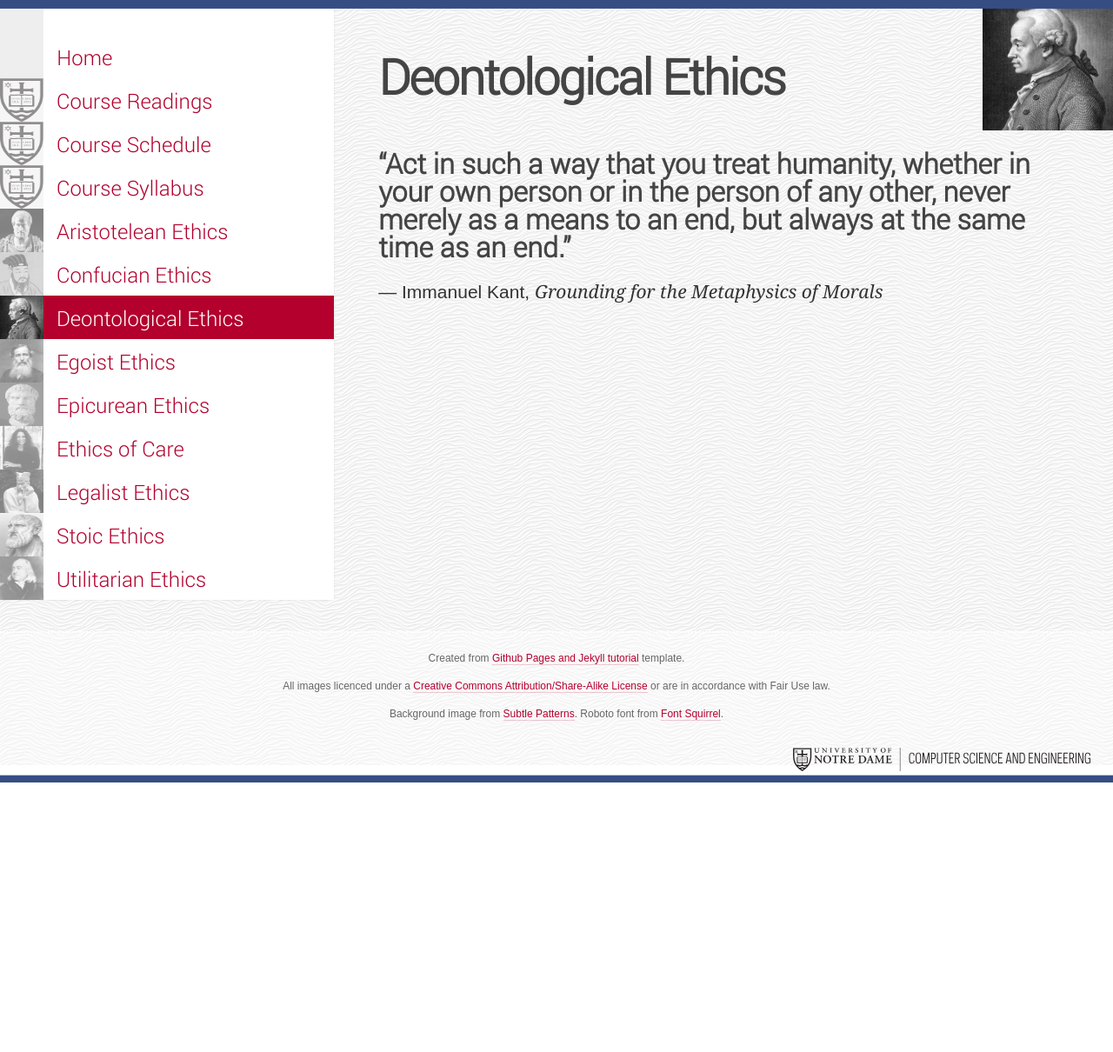
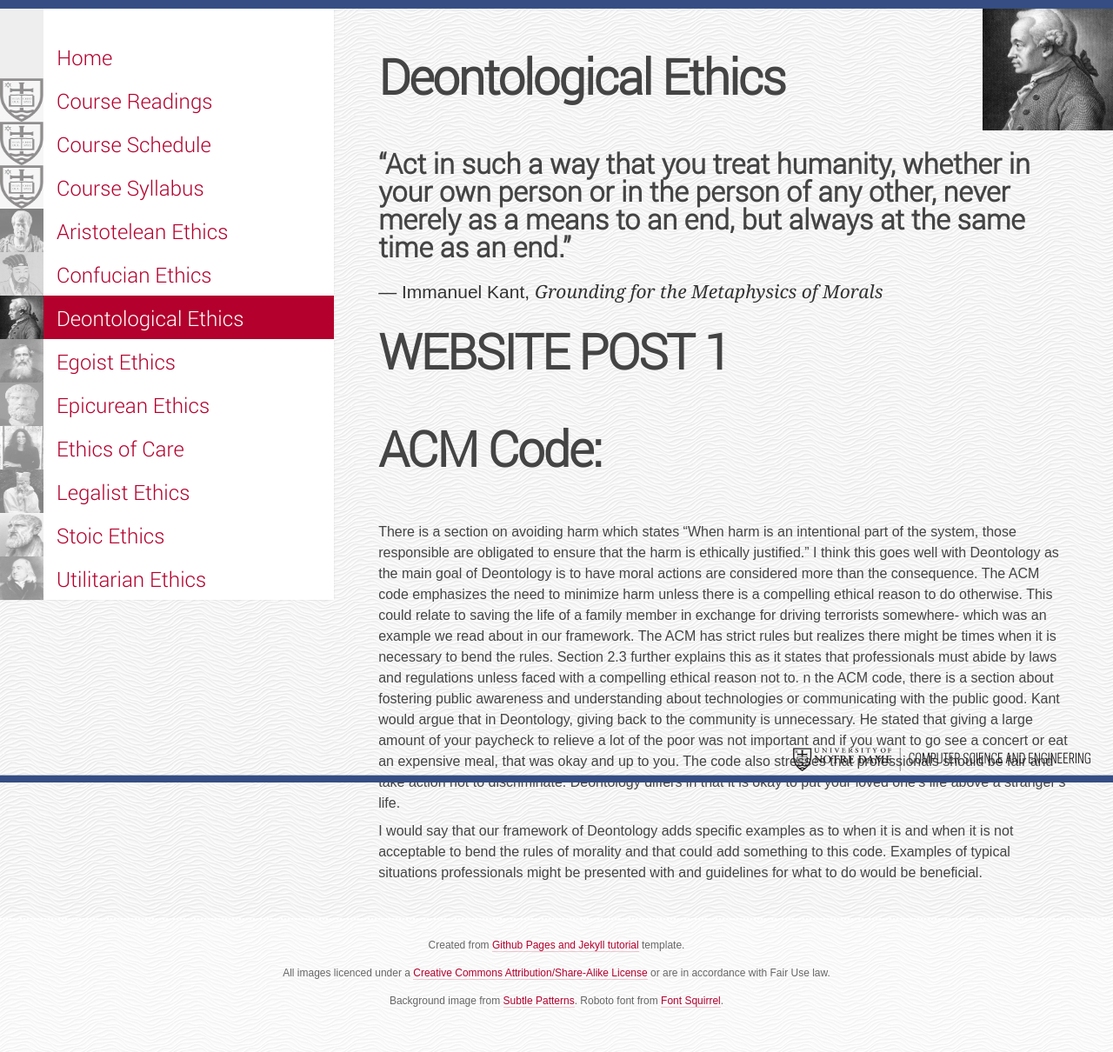
Before and after one commit to pfalvey/ethical-computing-institute, a Jekyll site: the page built from deontological-ethics.md, in a window 1280 px wide. Shown: the whole page at 87% size. Built offline with Jekyll 4.4.1, drawn with Linux system fonts in a browser that asks for light colours; before the commit the page ends 900 px from its top, so only the background shows below that.

Commit message:
ACM Code

```diff
--- a/deontological-ethics.md
+++ b/deontological-ethics.md
@@ -8,3 +8,11 @@ coursepage: false
 
 ## “Act in such a way that you treat humanity, whether in your own person or in the person of any other, never merely as a means to an end, but always at the same time as an end.”
 ### ― Immanuel Kant, *Grounding for the Metaphysics of Morals*
+
+# WEBSITE POST 1
+
+# ACM Code:
+There is a section on avoiding harm which states “When harm is an intentional part of the system, those responsible are obligated to ensure that the harm is ethically justified.” I think this goes well with Deontology as the main goal of Deontology is to have moral actions are considered more than the consequence. The ACM code emphasizes the need to minimize harm unless there is a compelling ethical reason to do otherwise. This could relate to saving the life of a family member in exchange for driving terrorists somewhere- which was an example we read about in our framework. The ACM has strict rules but realizes there might be times when it is necessary to bend the rules. Section 2.3 further explains this as it states that professionals must abide by laws and regulations unless faced with a compelling ethical reason not to.
+ n the ACM code, there is a section about fostering public awareness and understanding about technologies or communicating with the public good. Kant would argue that in Deontology, giving back to the community is unnecessary. He stated that giving a large amount of your paycheck to relieve a lot of the poor was not important and if you want to go see a concert or eat an expensive meal, that was okay and up to you. The code also stresses that professionals should be fair and take action not to discriminate. Deontology differs in that it is okay to put your loved one’s life above a stranger’s life.
+
+I would say that our framework of Deontology adds specific examples as to when it is and when it is not acceptable to bend the rules of morality and that could add something to this code. Examples of typical situations professionals might be presented with and guidelines for what to do would be beneficial.
```
